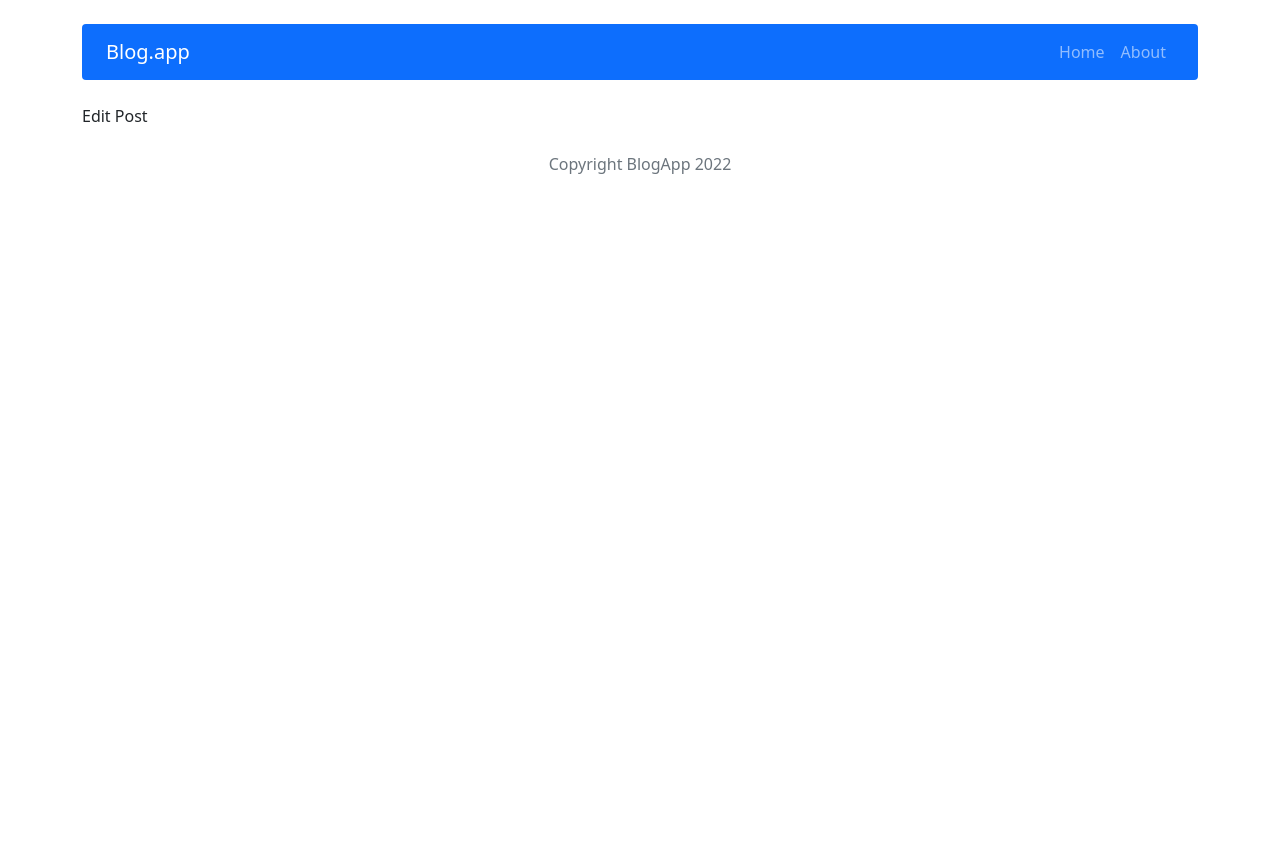
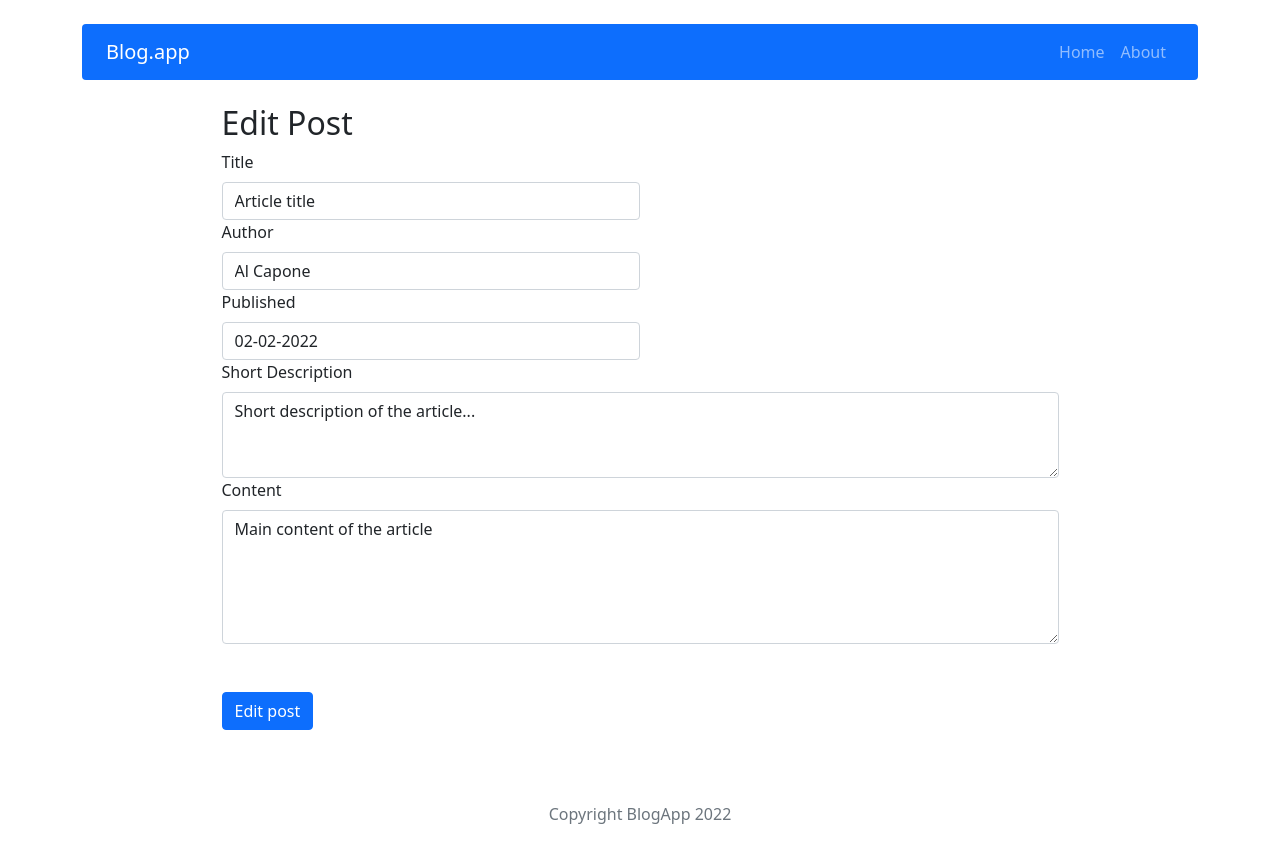
Before and after one commit to arcinech/crud-app, a React (Create React App) app: page /post/edit/1 in a window 1280 px wide. Shown: the top 862 px of the page. Before the commit the page ends 800 px from the top, so only its background shows below. Built offline with nearby package versions, Linux system fonts and the light colour scheme.

Commit message:
Add: post edit feature

```diff
--- /dev/null
+++ b/src/components/features/EditPostForm/EditPostForm.js
@@ -0,0 +1,29 @@
+import { useDispatch,useSelector } from 'react-redux';
+import { editPost } from '../../../redux/postsRedux';
+import { useNavigate, Navigate,useParams  } from "react-router-dom";
+import PostForm from '../PostForm/PostForm';
+import {getPostById} from '../../../redux/postsRedux';
+
+const EditPostForm = () => {
+  const dispatch = useDispatch();
+  const navigate = useNavigate();
+
+  const {id} = useParams();
+  const post = useSelector(state => getPostById(state, id));
+
+  const handleSubmit = (post) => {
+    dispatch(editPost({...post, id}));
+    navigate("/");
+  };
+
+  if (!post) {return <Navigate to="/" />}
+  else
+
+  return (
+    <>
+      <PostForm action={handleSubmit} actionText="Edit post" {...post} />
+    </>
+  )
+}
+
+export default EditPostForm;
--- a/src/components/pages/PostEdit/PostEdit.js
+++ b/src/components/pages/PostEdit/PostEdit.js
@@ -1,10 +1,13 @@
-import { useParams } from "react-router-dom";
+import EditPostForm from '../../features/EditPostForm/EditPostForm';
+import styles from './PostEdit.module.scss';
+const PostEdit = () => {
 
-const PostEdit = () => {
-  const {id} = useParams();
   return (
-    <div>Edit Post</div>
-  );
+    <section className={styles.contentWidth}>
+      <h2>Edit Post</h2>
+      <EditPostForm />
+    </section>
+    );
 
 };
 
--- /dev/null
+++ b/src/components/pages/PostEdit/PostEdit.module.scss
@@ -0,0 +1,28 @@
+$breakpoints: (
+  small : 480px,
+  medium: 800px
+);
+
+@mixin mq($mq-breakpoint, $mq-breakpoints: $breakpoints) {
+
+  @if map-has-key($mq-breakpoints, $mq-breakpoint) {
+    $mq-breakpoint: map-get($mq-breakpoints, $mq-breakpoint);
+  }
+
+  @media screen and (min-width: #{$mq-breakpoint}) {
+    @content;
+  }
+}
+
+@include mq(small) {
+  .contentWidth {
+    width: 100%;
+  };
+}
+
+@include mq(medium) {
+  .contentWidth {
+    width: 75%;
+    margin: 0 auto;
+  };
+}
```
